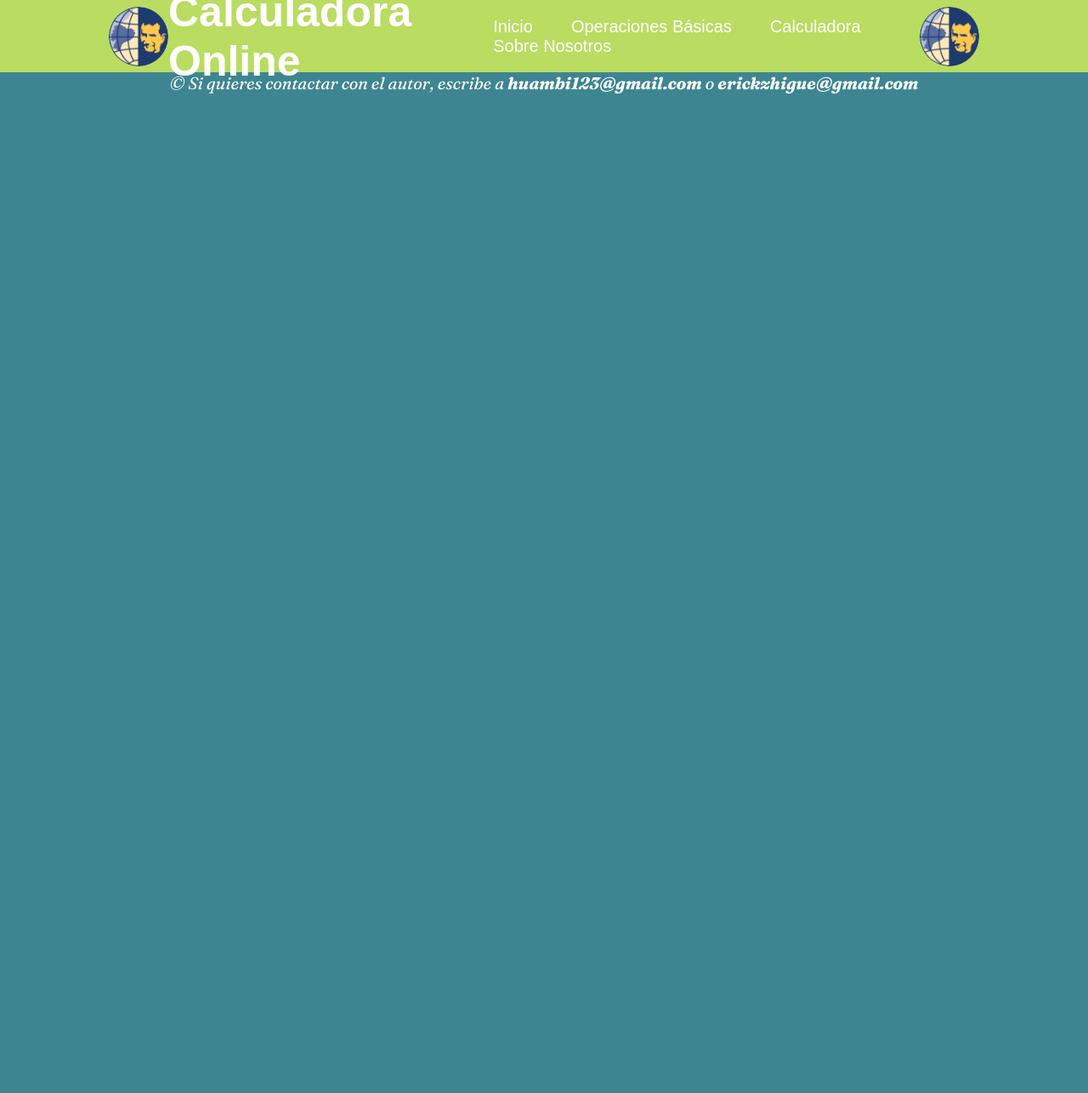
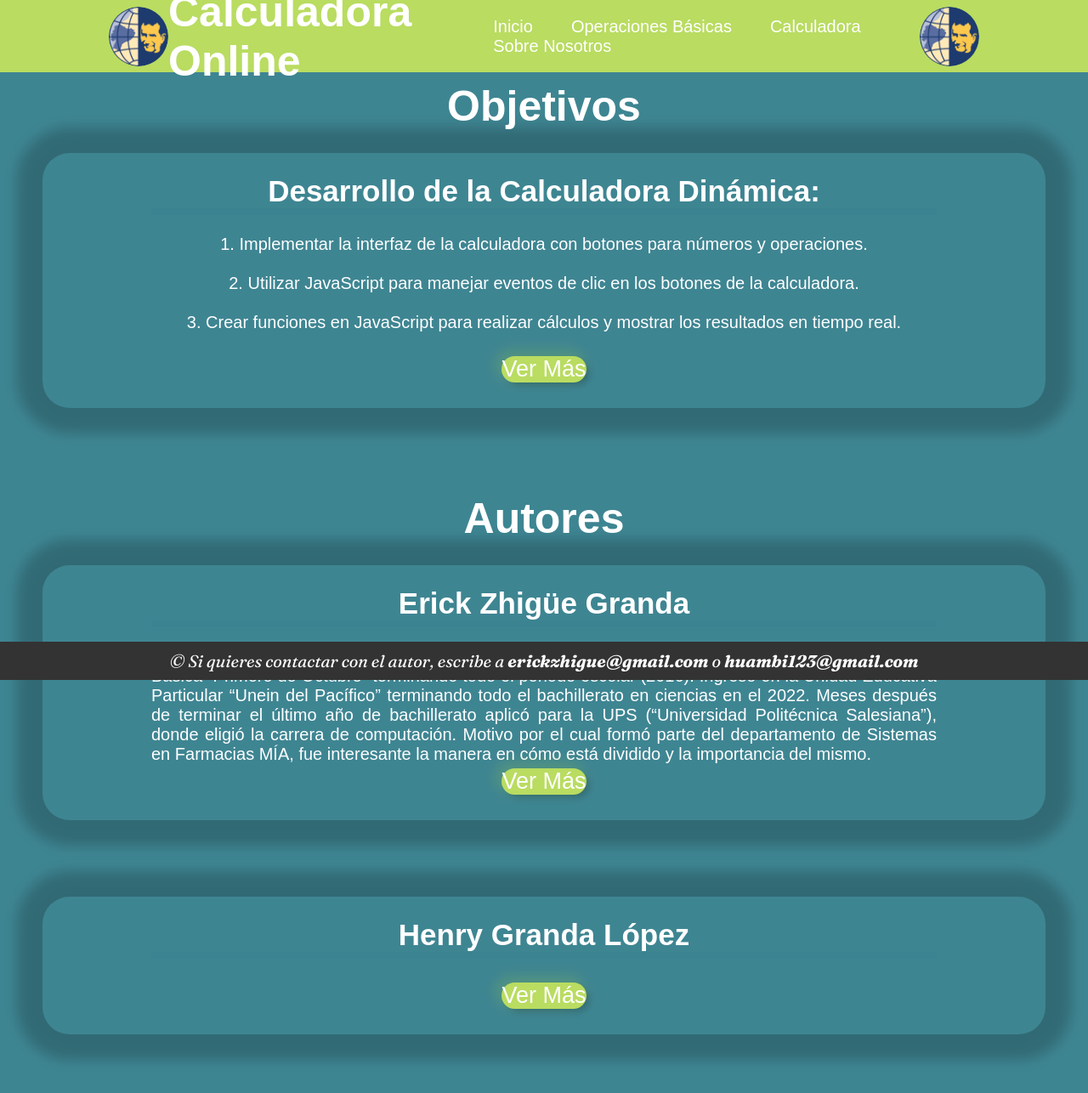
Before and after one commit to Fantasm4no/Codigo_Calculadora, a plain HTML site: page about_Us.html in a window 1280 px wide. Shown: the whole page at 85% size. Before the commit the page ends 800 px from the top, so only its background shows below. Drawn offline with Linux system fonts and the light colour scheme; a web font is replaced by a local one.

Commit message:
Ajustes en about_Us

```diff
--- a/about_Us.html
+++ b/about_Us.html
@@ -5,6 +5,7 @@
     <meta name="viewport" content="width=device-width, initial-scale=1.0">
     <link rel="icon" type="image/png" href="Imagenes/logo_cal.png">
     <link rel="stylesheet" href="styles.css">
+    <script src="no_mostrar.js" defer></script>
     <title>Sobre Nosotros</title>
 </head>
 <body>
@@ -26,12 +27,71 @@
         </div>
     </header>
 
+    <section>
+        <div class="titulo">
+            <h1>Objetivos</h1>
+        </div>
+        <div class="contenido">
+            <h2 class="titulo-con-barra" data-barra="barraProgreso1" onmouseover="llenarBarra(this)" onmouseleave="resetearBarra(this)">Desarrollo de la Calculadora Dinámica: </h2>
+            <div class="contenedor-barra">
+                <div class="barra-progreso" id="barraProgreso1"></div>
+            </div>
+            <p id="intro"> <br>
+                1. Implementar la interfaz de la calculadora con botones para números y operaciones. <br><br>
+                2. Utilizar JavaScript para manejar eventos de clic en los botones de la calculadora. <br><br>
+                3. Crear funciones en JavaScript para realizar cálculos y mostrar los resultados en tiempo real. <br><br>
+            </p>
+            <p class="no_mostrar" id="intro">
+                4. Asegurarse de que la calculadora pueda realizar sumas, restas, multiplicaciones y divisiones. <br><br>
+                5. Incorporar animaciones CSS y JavaScript para resaltar las teclas presionadas y mostrar transiciones en los resultados.
+            </p>
+            <button class="boton2"> Ver Más </button>
+        </div>
+    </section>
+
+    <section>
+        <div class="titulo">
+            <h1>Autores</h1>
+        </div>
+        <div class="contenido">
+            <h2 class="titulo-con-barra" data-barra="barraProgreso" onmouseover="llenarBarra(this)" onmouseleave="resetearBarra(this)">Erick Zhigüe Granda</h2>
+            <div class="contenedor-barra">
+                <div class="barra-progreso" id="barraProgreso"></div>
+            </div>
+            <p><br>
+                Erick Fernando Zhigüe Granda. Nació en el cantón Huaquillas, formó parte de la Escuela de Educación Básica “Primero de Octubre” terminando todo el periodo escolar (2016).
+                Ingresó en la Unidad Educativa Particular “Unein del Pacífico” terminando todo el bachillerato en ciencias en el 2022.
+                Meses después de terminar el último año de bachillerato aplicó para la UPS (“Universidad Politécnica Salesiana”), donde eligió la carrera de computación.
+                Motivo por el cual formó parte del departamento de Sistemas en Farmacias MÍA, fue interesante la manera en cómo está dividido y la importancia del mismo.
+            </p>
+            <p class="no_mostrar" id="intro">
+                <img src="Imagenes/EZ.png" alt="Icono" width=auto height=auto><br> Correo: ezhigue@est.ups.edu.ec
+            </p>
+            <button class="boton2"> Ver Más </button>
+        </div>
+    </section>
+
+    <section>
+        <div class="contenido">
+            <h2 class="titulo-con-barra" data-barra="barraProgreso2" onmouseover="llenarBarra(this)" onmouseleave="resetearBarra(this)">Henry Granda López</h2>
+            <div class="contenedor-barra">
+                <div class="barra-progreso" id="barraProgreso2"></div>
+            </div>
+            <p><br>
+
+            </p>
+            <p class="no_mostrar" id="intro">
+                <img src="Imagenes/EZ.png" alt="Icono" width=auto height=auto><br> Correo: ezhigue@est.ups.edu.ec
+            </p>
+            <button class="boton2"> Ver Más </button>
+    </section>
+
     <footer>
         <div class="pie_pagina">
             <address>
                 © Si quieres contactar con el autor, escribe a
-                <strong><span>huambi123@gmail.com</span></strong> o
-                <strong><span>erickzhigue@gmail.com</span></strong>
+                <strong><span></span>erickzhigue@gmail.com</strong> o
+                <strong><span>huambi123@gmail.com</span></strong>
             </address>
         </div>
     </footer>
--- a/styles.css
+++ b/styles.css
@@ -77,14 +77,14 @@ h1{
     display: flex;
     justify-content: center;
     align-items: center;
-    height: 88vh;
+    height: 70vh;
 }
 
 .titulo{
     display: flex;
     justify-content: center;
     align-items: center;
-    height: 15vh;
+    height: 10vh;
 }
 
 .contenido{
@@ -176,10 +176,16 @@ button:focus{
     font-size: 2em;
 }
 
-.pie_pagina{
+.pie_pagina {
     text-align: center;
     font-family: "Fraunces", "serif";
     color: #fff;
+    position: fixed;
+    bottom: 0;
+    left: 0;
+    width: 100%;
+    background-color: #333;
+    padding: 10px;
 }
 
 .no_mostrar {
```
Also changed, not shown: calculadora.html (+7 -2 lines), introduccion.html (+2 -2 lines), operaciones.html (+5 -5 lines), Imagenes/EZ.png (added).
